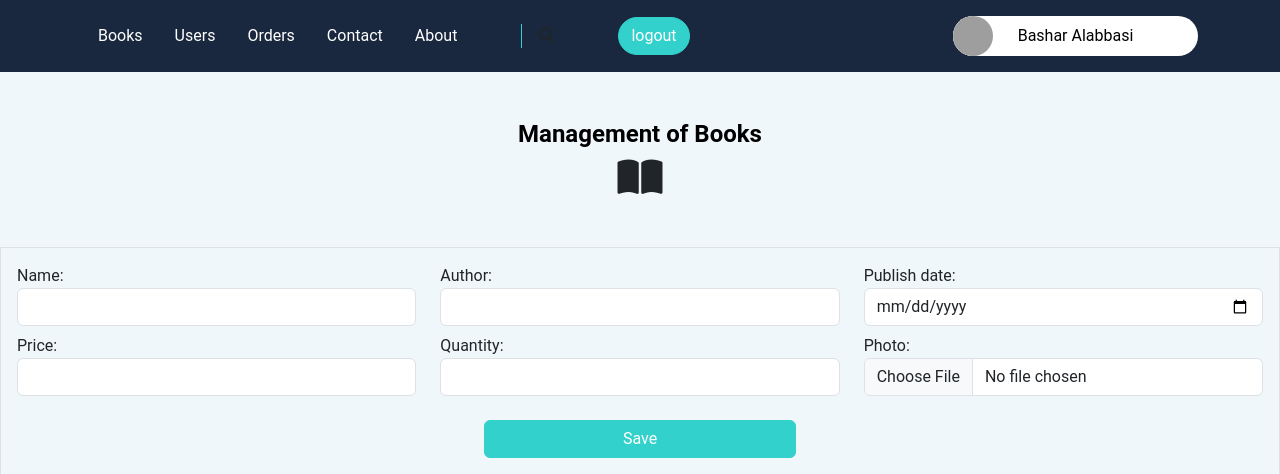
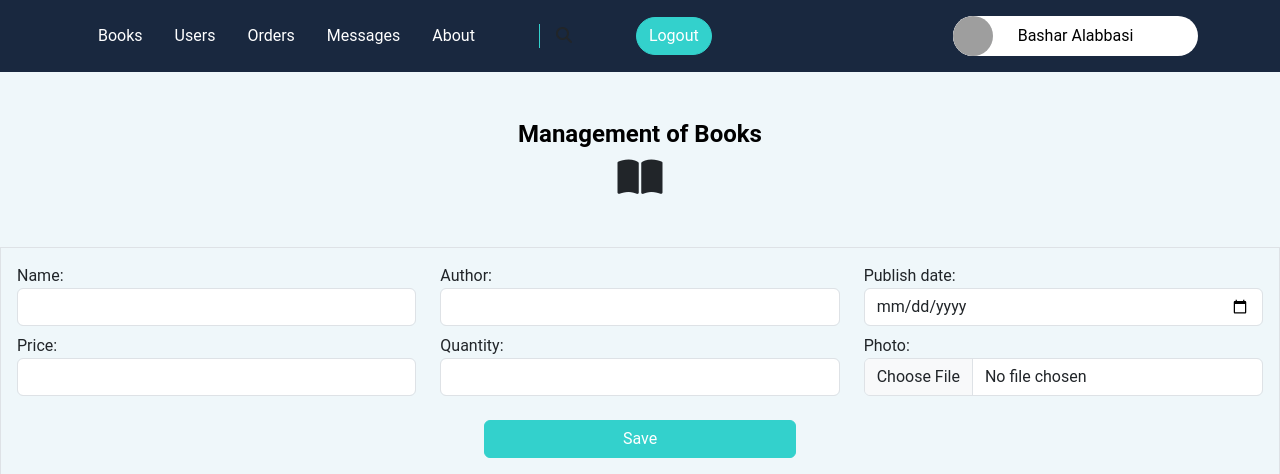
Before and after one commit to mofalabbasi/The_project, a PHP site: page /Abook.php in a window 1280 px wide. Shown: the top 474 px of the page. Run offline with PHP 8.4, Linux system fonts and the light colour scheme; a user stored in the database is signed in; data comes from the database, SQL or seed files in the repository; some libraries are stand-ins or nearby versions; grey boxes are pictures that could not be loaded.

Commit message:
Improve admin navigation and add contact messages

```diff
--- a/includes/adminHeader.php
+++ b/includes/adminHeader.php
@@ -1,22 +1,10 @@
 <?php
-if (session_status() !== PHP_SESSION_ACTIVE) {
-    session_start();
-}
-
-if (empty($_SESSION['id'])) {
-    header('Location: index.php');
-    exit;
-}
-
-if (($_SESSION['role'] ?? '') !== 'admin') {
-    http_response_code(403);
-    exit('Access denied.');
-}
+require_once __DIR__ . '/auth.php';
+require_admin();
 ?>
 
 <nav class="navbar navbar-expand-lg">
   <div class="container">
-
     <button class="navbar-toggler mb-2" type="button" data-bs-toggle="collapse" data-bs-target="#navbarSupportedContent"
       aria-controls="navbarSupportedContent" aria-expanded="false" aria-label="Toggle navigation">
       <span><i class="fa-solid fa-bars"></i></span>
@@ -24,38 +12,37 @@ if (($_SESSION['role'] ?? '') !== 'admin') {
 
     <div class="collapse navbar-collapse" id="navbarSupportedContent">
       <ul class="navbar-nav me-5 mb-2 mb-lg-0">
-        <li class="nav-item"><a class="nav-link active p-2 p-lg-3" aria-current="page" href="Abook.php">Books</a></li>
+        <li class="nav-item"><a class="nav-link active p-2 p-lg-3" href="Abook.php">Books</a></li>
         <li class="nav-item"><a class="nav-link p-2 p-lg-3" href="Auser.php">Users</a></li>
         <li class="nav-item"><a class="nav-link p-2 p-lg-3" href="Aorder.php">Orders</a></li>
-        <li class="nav-item"><a class="nav-link p-2 p-lg-3" href="contact.php">Contact</a></li>
+        <li class="nav-item"><a class="nav-link p-2 p-lg-3" href="Acontact.php">Messages</a></li>
         <li class="nav-item"><a class="nav-link p-2 p-lg-3" href="about.php">About</a></li>
       </ul>
       <div class="search ps-3 pe-3 d-none d-lg-block me-5">
         <i class="fa-solid fa-magnifying-glass"></i>
       </div>
-      <a class="btn btn-primary rounded-pill mb-4 mb-lg-0" href="logout.php" role="button">logout</a>
+      <a class="btn btn-primary rounded-pill mb-4 mb-lg-0" href="logout.php" role="button">Logout</a>
     </div>
 
     <div>
-      <?php echo "<img class='rounded-circle position-absolute bg-light' width='40px' height='40px' src='" . htmlspecialchars($_SESSION['img'] ?? '', ENT_QUOTES, 'UTF-8') . "' />"; ?>
+      <?php echo "<img class='rounded-circle position-absolute bg-light' width='40px' height='40px' src='" . htmlspecialchars($_SESSION['img'] ?? '', ENT_QUOTES, 'UTF-8') . "' alt='Profile' />"; ?>
       <button type="button" data-bs-toggle="collapse" data-bs-target="#vv" aria-controls="vv" aria-expanded="false"
         aria-label="Toggle navigation" class="rounded-pill b">
         <?php echo "<span> " . htmlspecialchars($_SESSION['name'] ?? '', ENT_QUOTES, 'UTF-8') . "</span>"; ?>
       </button>
       <div class="collapse position-absolute rounded-bottom text-center mt-2 f" id="vv">
         <?php
-        echo "<img class='rounded-circle bg-light' width='90px' height='90px' src='" . htmlspecialchars($_SESSION['img'] ?? '', ENT_QUOTES, 'UTF-8') . "' />";
+        echo "<img class='rounded-circle bg-light' width='90px' height='90px' src='" . htmlspecialchars($_SESSION['img'] ?? '', ENT_QUOTES, 'UTF-8') . "' alt='Profile' />";
         echo "<p class='mt-3'>" . htmlspecialchars($_SESSION['name'] ?? '', ENT_QUOTES, 'UTF-8') . "</p>";
         echo "<p>" . htmlspecialchars($_SESSION['birthdate'] ?? '', ENT_QUOTES, 'UTF-8') . "</p>";
         echo "<p>" . htmlspecialchars($_SESSION['email'] ?? '', ENT_QUOTES, 'UTF-8') . "</p>";
-        echo "<p> " . htmlspecialchars($_SESSION['role'] ?? '', ENT_QUOTES, 'UTF-8') . "</p>";
+        echo "<p>" . htmlspecialchars($_SESSION['role'] ?? '', ENT_QUOTES, 'UTF-8') . "</p>";
         echo "<form action='sign up.php' method='post'>";
-        echo "<input class='form-control' type='text' hidden name='id' value='" . (int)($_SESSION['id'] ?? 0) . "'/>";
+        echo "<input type='hidden' name='id' value='" . (int)($_SESSION['id'] ?? 0) . "'/>";
         echo "<input type='submit' value='Edit Profile' class='btn btn-primary rounded-pill w-50 mt-2' name='edit_profile' />";
         echo "</form>";
         ?>
       </div>
     </div>
-
   </div>
 </nav>
```
